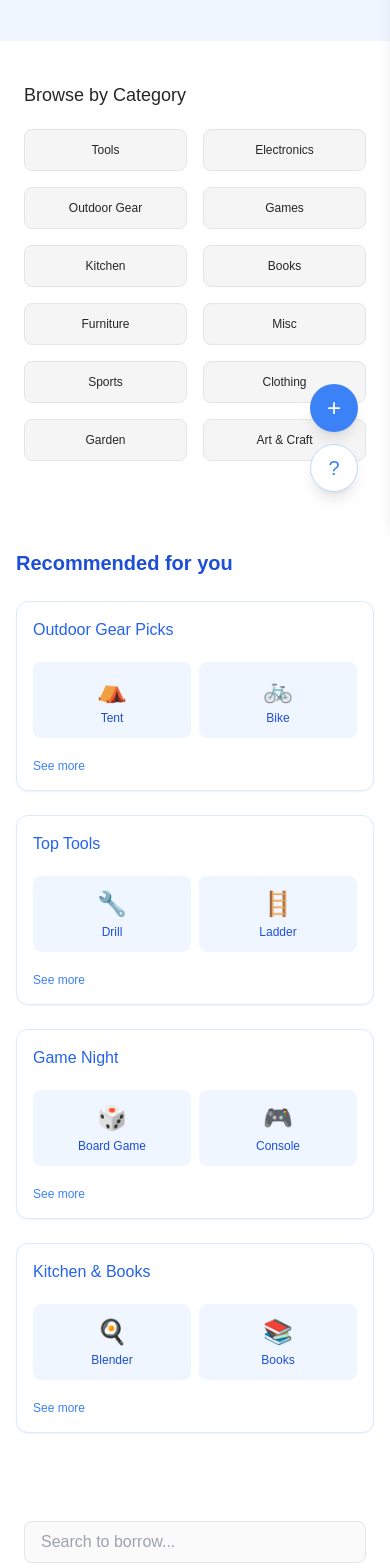
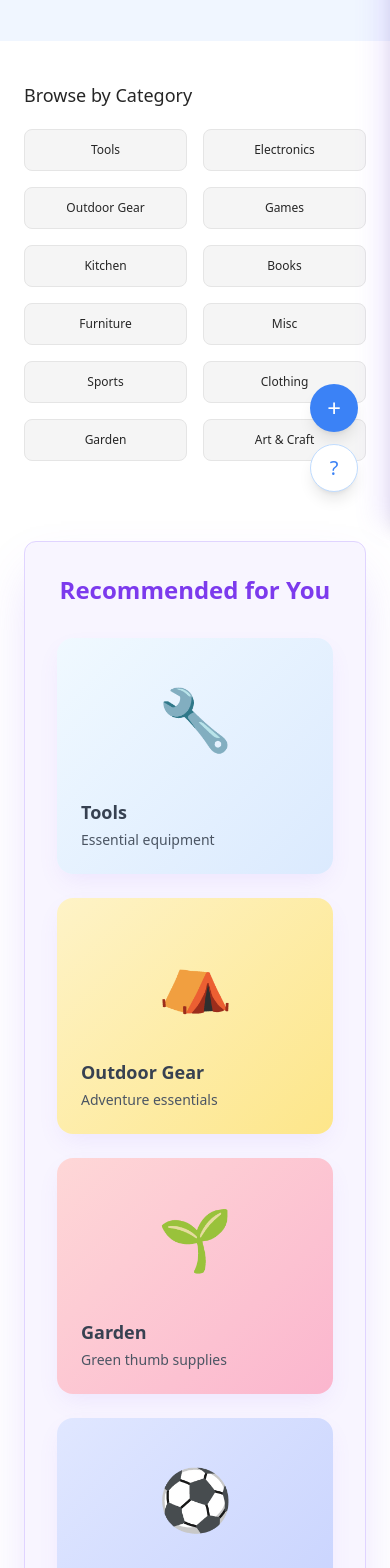
Before and after one commit to Abheerraj/nextjstemp, a Next.js app: page / in a window 390 px wide. Shown: the part 320-1888 px from the top of the page. Built offline with nearby package versions, Linux system fonts and the light colour scheme.

Commit message:
dark mode and design
fdgd

```diff
--- /dev/null
+++ b/app/components/settingsidebar.tsx
@@ -0,0 +1,106 @@
+"use client";
+
+import { useDarkMode } from "../context/DarkModeContext";
+
+interface SettingsSidebarProps {
+  isOpen: boolean;
+  onClose: () => void;
+}
+
+export default function SettingsSidebar({ isOpen, onClose }: SettingsSidebarProps) {
+  const { isDarkMode, toggleDarkMode } = useDarkMode();
+
+  return (
+    <>
+      {/* Backdrop */}
+      {isOpen && (
+        <div
+          className="fixed inset-0 bg-black bg-opacity-50 z-40 transition-opacity duration-300"
+          onClick={onClose}
+        />
+      )}
+
+      {/* Sidebar */}
+      <div
+        className={`fixed top-0 right-0 h-full w-80 shadow-2xl z-50 transform transition-transform duration-300 ease-in-out ${
+          isOpen ? "translate-x-0" : "translate-x-full"
+        } ${isDarkMode ? 'bg-gray-900' : 'bg-white'}`}
+        style={{
+          boxShadow: "-10px 0 25px rgba(139, 92, 246, 0.15)",
+        }}
+      >
+        {/* Header */}
+        <div
+          className={`p-6 border-b ${isDarkMode ? 'border-gray-700' : 'border-purple-100'}`}
+          style={{
+            background: isDarkMode
+              ? "linear-gradient(135deg, #1f1f23 0%, #2d1b3d 100%)"
+              : "linear-gradient(135deg, #f8f5ff 0%, #f0f4ff 100%)",
+          }}
+        >
+          <div className="flex justify-between items-center">
+            <h2
+              className="text-xl font-semibold"
+              style={{ color: isDarkMode ? "#c084fc" : "#7c3aed" }}
+            >
+              Appearance
+            </h2>
+            <button
+              onClick={onClose}
+              className={`p-2 rounded-full transition-colors duration-200 ${
+                isDarkMode ? 'hover:bg-purple-800' : 'hover:bg-purple-100'
+              }`}
+              style={{ color: isDarkMode ? "#c084fc" : "#7c3aed" }}
+            >
+              <svg
+                className="w-5 h-5"
+                fill="none"
+                stroke="currentColor"
+                viewBox="0 0 24 24"
+              >
+                <path
+                  strokeLinecap="round"
+                  strokeLinejoin="round"
+                  strokeWidth={2}
+                  d="M6 18L18 6M6 6l12 12"
+                />
+              </svg>
+            </button>
+          </div>
+        </div>
+
+        {/* Content */}
+        <div className="p-6">
+          {/* Dark Mode Toggle */}
+          <div className={`p-4 rounded-lg transition-colors duration-200 ${
+            isDarkMode ? 'hover:bg-gray-800' : 'hover:bg-purple-50'
+          }`}>
+            <div className="flex items-center justify-between">
+              <div className="flex items-center space-x-3">
+                <span className="text-2xl">🌙</span>
+                <div>
+                  <span className={`text-lg font-medium ${
+                    isDarkMode ? 'text-white' : 'text-neutral-800'
+                  }`}>Dark Mode</span>
+                  <p className={`text-sm ${
+                    isDarkMode ? 'text-gray-400' : 'text-neutral-500'
+                  }`}>Switch to dark theme</p>
+                </div>
+              </div>
+              <button
+                onClick={toggleDarkMode}
+                className={`w-14 h-7 rounded-full relative transition-colors duration-200 ${
+                  isDarkMode ? 'bg-purple-500' : 'bg-gray-300'
+                }`}
+              >
+                <div className={`w-5 h-5 bg-white rounded-full absolute top-1 transition-transform duration-200 ${
+                  isDarkMode ? 'translate-x-7' : 'translate-x-1'
+                }`}></div>
+              </button>
+            </div>
+          </div>
+        </div>
+      </div>
+    </>
+  );
+}
--- /dev/null
+++ b/app/context/DarkModeContext.tsx
@@ -0,0 +1,42 @@
+"use client";
+
+import { createContext, useContext, useState, useEffect, ReactNode } from "react";
+
+interface DarkModeContextType {
+  isDarkMode: boolean;
+  toggleDarkMode: () => void;
+}
+
+const DarkModeContext = createContext<DarkModeContextType | undefined>(undefined);
+
+export const useDarkMode = () => {
+  const context = useContext(DarkModeContext);
+  if (!context) {
+    throw new Error("useDarkMode must be used within a DarkModeProvider");
+  }
+  return context;
+};
+
+export const DarkModeProvider = ({ children }: { children: ReactNode }) => {
+  const [isDarkMode, setIsDarkMode] = useState(false);
+
+  useEffect(() => {
+    // Load dark mode preference from localStorage
+    const savedMode = localStorage.getItem("darkMode");
+    if (savedMode) {
+      setIsDarkMode(JSON.parse(savedMode));
+    }
+  }, []);
+
+  const toggleDarkMode = () => {
+    const newMode = !isDarkMode;
+    setIsDarkMode(newMode);
+    localStorage.setItem("darkMode", JSON.stringify(newMode));
+  };
+
+  return (
+    <DarkModeContext.Provider value={{ isDarkMode, toggleDarkMode }}>
+      {children}
+    </DarkModeContext.Provider>
+  );
+};
--- a/app/layout.tsx
+++ b/app/layout.tsx
@@ -1,22 +1,12 @@
 import type { Metadata } from "next";
-import { Geist, Geist_Mono } from "next/font/google";
 import "./globals.css";
 import NavigationBar from "./components/NavigationBar";
 import ChatWidget from "./components/ChatWidget";
-
-const geistSans = Geist({
-  variable: "--font-geist-sans",
-  subsets: ["latin"],
-});
-
-const geistMono = Geist_Mono({
-  variable: "--font-geist-mono",
-  subsets: ["latin"],
-});
+import { DarkModeProvider } from "./context/DarkModeContext";
 
 export const metadata: Metadata = {
-  title: "Create Next App",
-  description: "Generated by create next app",
+  title: "Lendly - Share and Borrow with Your Community",
+  description: "Share what you own, borrow what you need. Connect with your community to save money and reduce waste.",
 };
 
 export default function RootLayout({
@@ -24,9 +14,8 @@ export default function RootLayout({
 }: Readonly<{ children: React.ReactNode }>) {
   return (
     <html lang="en">
-      <body
-        className={`${geistSans.variable} ${geistMono.variable} antialiased relative`}
-      >
+      <body className="antialiased relative font-sans">
+        <DarkModeProvider>
           {/* Persistent Navigation Bar */}
           <NavigationBar />
 
@@ -34,12 +23,13 @@ export default function RootLayout({
           <main>{children}</main>
 
           {/* Footer */}
-        <footer className="bg-white py-5 text-center text-xs text-neutral-400 border-t border-neutral-200">
+          <footer className="py-5 text-center text-xs text-white border-t border-neutral-200" style={{ backgroundColor: "#0B132B" }}>
             Powered by Next.js · Built for generous neighbours 🤝
           </footer>
 
           {/* Chat Widget (plus and question mark buttons, with chat sidebar) */}
           <ChatWidget />
+        </DarkModeProvider>
       </body>
     </html>
   );
--- a/app/page.tsx
+++ b/app/page.tsx
@@ -1,17 +1,29 @@
 "use client";
 
+import { useDarkMode } from "./context/DarkModeContext";
+
 export default function Home() {
+  const { isDarkMode } = useDarkMode();
+
   return (
-    <div className="min-h-screen bg-white text-neutral-800 font-inter">
+    <div className={`min-h-screen font-inter ${
+      isDarkMode ? 'bg-gray-900 text-white' : 'bg-white text-neutral-800'
+    }`}>
       {/* Hero Section */}
       <section
         className="py-20 px-6 text-center"
-        style={{ backgroundColor: "#f0f6ff" }}
+        style={{
+          backgroundColor: isDarkMode ? "#1a1a1a" : "#f0f6ff"
+        }}
       >
-        <h1 className="text-3xl sm:text-4xl font-semibold mb-3 text-blue-700">
+        <h1 className={`text-3xl sm:text-4xl font-semibold mb-3 ${
+          isDarkMode ? 'text-purple-300' : 'text-blue-700'
+        }`}>
           Welcome to Lendly
         </h1>
-        <p className="text-base sm:text-lg max-w-xl mx-auto text-blue-900/70">
+        <p className={`text-base sm:text-lg max-w-xl mx-auto ${
+          isDarkMode ? 'text-purple-200' : 'text-blue-900/70'
+        }`}>
           Share what you own, borrow what you need. Connect with your community
           to save money and reduce waste.
         </p>
@@ -19,7 +31,9 @@ export default function Home() {
 
       {/* Categories Section */}
       <section className="px-6 py-10 max-w-6xl mx-auto">
-        <h2 className="text-lg font-medium mb-5 text-neutral-800">
+        <h2 className={`text-lg font-medium mb-5 ${
+          isDarkMode ? 'text-white' : 'text-neutral-800'
+        }`}>
           Browse by Category
         </h2>
         <div className="grid grid-cols-2 sm:grid-cols-4 lg:grid-cols-6 gap-4 text-center text-xs">
@@ -39,7 +53,11 @@ export default function Home() {
           ].map((cat) => (
             <div
               key={cat}
-              className="p-3 bg-neutral-100 rounded-lg border border-neutral-200 hover:bg-blue-50 hover:border-blue-200 cursor-pointer transition"
+              className={`p-3 rounded-lg border cursor-pointer transition ${
+                isDarkMode
+                  ? 'bg-gray-800 border-gray-700 hover:bg-gray-700 hover:border-purple-500 text-white'
+                  : 'bg-neutral-100 border-neutral-200 hover:bg-blue-50 hover:border-blue-200'
+              }`}
             >
               {cat}
             </div>
@@ -48,96 +66,156 @@ export default function Home() {
       </section>
 
       {/* Recommendations Section */}
-      <section className="max-w-6xl mx-auto px-4 py-12">
-        <h2 className="text-xl font-semibold mb-6 text-blue-700">
-          Recommended for you
+      <section className="px-6 py-10 max-w-6xl mx-auto">
+        <div
+          className="rounded-xl border shadow-2xl p-8"
+          style={{
+            backgroundColor: isDarkMode ? "#1f1f23" : "#f8f5ff",
+            borderColor: isDarkMode ? "#374151" : "#e0d4ff",
+            boxShadow: isDarkMode
+              ? "0 25px 50px -12px rgba(139, 92, 246, 0.4)"
+              : "0 25px 50px -12px rgba(139, 92, 246, 0.25)",
+          }}
+        >
+          <h2
+            className="text-2xl font-semibold mb-8 text-center"
+            style={{ color: isDarkMode ? "#c084fc" : "#7c3aed" }}
+          >
+            Recommended for You
           </h2>
+
           <div className="grid grid-cols-1 sm:grid-cols-2 lg:grid-cols-4 gap-6">
-          {/* Card 1 */}
-          <div className="bg-white rounded-xl border border-blue-100 shadow-sm p-4 flex flex-col gap-3">
-            <span className="font-medium text-blue-600 mb-2">
-              Outdoor Gear Picks
-            </span>
-            <div className="grid grid-cols-2 gap-2">
-              <div className="bg-blue-50 rounded-lg flex flex-col items-center justify-center p-3">
-                <span className="text-2xl">⛺</span>
-                <span className="text-xs mt-1 text-blue-700">Tent</span>
+            {[
+              {
+                title: "Tools",
+                subtitle: "Essential equipment",
+                image: "🔧",
+                gradient: isDarkMode
+                  ? "linear-gradient(135deg, #374151 0%, #4b5563 100%)"
+                  : "linear-gradient(135deg, #f0f9ff 0%, #dbeafe 100%)",
+                hoverGradient: isDarkMode
+                  ? "linear-gradient(135deg, #4b5563 0%, #6b7280 100%)"
+                  : "linear-gradient(135deg, #dbeafe 0%, #bfdbfe 100%)"
+              },
+              {
+                title: "Outdoor Gear",
+                subtitle: "Adventure essentials",
+                image: "⛺",
+                gradient: isDarkMode
+                  ? "linear-gradient(135deg, #78350f 0%, #92400e 100%)"
+                  : "linear-gradient(135deg, #fef3c7 0%, #fde68a 100%)",
+                hoverGradient: isDarkMode
+                  ? "linear-gradient(135deg, #92400e 0%, #a16207 100%)"
+                  : "linear-gradient(135deg, #fde68a 0%, #fcd34d 100%)"
+              },
+              {
+                title: "Garden",
+                subtitle: "Green thumb supplies",
+                image: "🌱",
+                gradient: isDarkMode
+                  ? "linear-gradient(135deg, #7f1d1d 0%, #991b1b 100%)"
+                  : "linear-gradient(135deg, #fed7d7 0%, #fbb6ce 100%)",
+                hoverGradient: isDarkMode
+                  ? "linear-gradient(135deg, #991b1b 0%, #b91c1c 100%)"
+                  : "linear-gradient(135deg, #fbb6ce 0%, #f687b3 100%)"
+              },
+              {
+                title: "Sports",
+                subtitle: "Active lifestyle gear",
+                image: "⚽",
+                gradient: isDarkMode
+                  ? "linear-gradient(135deg, #3730a3 0%, #4338ca 100%)"
+                  : "linear-gradient(135deg, #e0e7ff 0%, #c7d2fe 100%)",
+                hoverGradient: isDarkMode
+                  ? "linear-gradient(135deg, #4338ca 0%, #4f46e5 100%)"
+                  : "linear-gradient(135deg, #c7d2fe 0%, #a5b4fc 100%)"
+              }
+            ].map((item, index) => (
+              <div
+                key={index}
+                className="group relative overflow-hidden rounded-2xl cursor-pointer transition-all duration-300 hover:scale-105"
+                style={{
+                  background: item.gradient,
+                  boxShadow: "0 10px 25px -5px rgba(139, 92, 246, 0.1)",
+                }}
+                onMouseEnter={(e) => {
+                  e.currentTarget.style.background = item.hoverGradient;
+                  e.currentTarget.style.boxShadow = "0 20px 40px -10px rgba(139, 92, 246, 0.3)";
+                }}
+                onMouseLeave={(e) => {
+                  e.currentTarget.style.background = item.gradient;
+                  e.currentTarget.style.boxShadow = "0 10px 25px -5px rgba(139, 92, 246, 0.1)";
+                }}
+              >
+                {/* Image/Icon Area */}
+                <div className="h-40 flex items-center justify-center text-6xl p-6">
+                  {item.image}
                 </div>
-              <div className="bg-blue-50 rounded-lg flex flex-col items-center justify-center p-3">
-                <span className="text-2xl">🚲</span>
-                <span className="text-xs mt-1 text-blue-700">Bike</span>
+
+                {/* Content Area */}
+                <div className="p-6 pt-0">
+                  <h3
+                    className={`text-lg font-semibold mb-1 group-hover:text-white transition-colors duration-300 ${
+                      isDarkMode ? 'text-white' : 'text-gray-700'
+                    }`}
+                  >
+                    {item.title}
+                  </h3>
+                  <p
+                    className={`text-sm group-hover:text-white/90 transition-colors duration-300 ${
+                      isDarkMode ? 'text-gray-300' : 'text-gray-600'
+                    }`}
+                  >
+                    {item.subtitle}
+                  </p>
                 </div>
+
+                {/* Hover Overlay */}
+                <div className="absolute inset-0 bg-gradient-to-br from-purple-600/0 to-purple-900/0 group-hover:from-purple-600/20 group-hover:to-purple-900/40 transition-all duration-300 rounded-2xl"></div>
               </div>
-            <button className="mt-2 text-xs text-blue-500 hover:underline self-start">
-              See more
-            </button>
-          </div>
-          {/* Card 2 */}
-          <div className="bg-white rounded-xl border border-blue-100 shadow-sm p-4 flex flex-col gap-3">
-            <span className="font-medium text-blue-600 mb-2">Top Tools</span>
-            <div className="grid grid-cols-2 gap-2">
-              <div className="bg-blue-50 rounded-lg flex flex-col items-center justify-center p-3">
-                <span className="text-2xl">🔧</span>
-                <span className="text-xs mt-1 text-blue-700">Drill</span>
-              </div>
-              <div className="bg-blue-50 rounded-lg flex flex-col items-center justify-center p-3">
-                <span className="text-2xl">🪜</span>
-                <span className="text-xs mt-1 text-blue-700">Ladder</span>
-              </div>
-            </div>
-            <button className="mt-2 text-xs text-blue-500 hover:underline self-start">
-              See more
-            </button>
-          </div>
-          {/* Card 3 */}
-          <div className="bg-white rounded-xl border border-blue-100 shadow-sm p-4 flex flex-col gap-3">
-            <span className="font-medium text-blue-600 mb-2">Game Night</span>
-            <div className="grid grid-cols-2 gap-2">
-              <div className="bg-blue-50 rounded-lg flex flex-col items-center justify-center p-3">
-                <span className="text-2xl">🎲</span>
-                <span className="text-xs mt-1 text-blue-700">Board Game</span>
-              </div>
-              <div className="bg-blue-50 rounded-lg flex flex-col items-center justify-center p-3">
-                <span className="text-2xl">🎮</span>
-                <span className="text-xs mt-1 text-blue-700">Console</span>
-              </div>
-            </div>
-            <button className="mt-2 text-xs text-blue-500 hover:underline self-start">
-              See more
-            </button>
-          </div>
-          {/* Card 4 */}
-          <div className="bg-white rounded-xl border border-blue-100 shadow-sm p-4 flex flex-col gap-3">
-            <span className="font-medium text-blue-600 mb-2">
-              Kitchen & Books
-            </span>
-            <div className="grid grid-cols-2 gap-2">
-              <div className="bg-blue-50 rounded-lg flex flex-col items-center justify-center p-3">
-                <span className="text-2xl">🍳</span>
-                <span className="text-xs mt-1 text-blue-700">Blender</span>
-              </div>
-              <div className="bg-blue-50 rounded-lg flex flex-col items-center justify-center p-3">
-                <span className="text-2xl">📚</span>
-                <span className="text-xs mt-1 text-blue-700">Books</span>
-              </div>
-            </div>
-            <button className="mt-2 text-xs text-blue-500 hover:underline self-start">
-              See more
-            </button>
+            ))}
           </div>
         </div>
       </section>
 
-      {/* Search & Items */}
-      <div className="px-6 py-10 max-w-6xl mx-auto flex flex-col items-center gap-10">
-        {/* Search */}
+      {/* Search & Items Box */}
+      <div className="px-6 py-10 max-w-6xl mx-auto">
+        <div
+          className="rounded-xl border shadow-2xl p-8"
+          style={{
+            backgroundColor: isDarkMode ? "#1f1f23" : "#f8f5ff",
+            borderColor: isDarkMode ? "#374151" : "#e0d4ff",
+            boxShadow: isDarkMode
+              ? "0 25px 50px -12px rgba(139, 92, 246, 0.4)"
+              : "0 25px 50px -12px rgba(139, 92, 246, 0.25)",
+          }}
+        >
+          {/* Centered Title */}
+          <h2
+            className="text-2xl font-semibold mb-8 text-center"
+            style={{ color: isDarkMode ? "#c084fc" : "#7c3aed" }}
+          >
+            Find Items to Borrow
+          </h2>
+
+          {/* Centered Search */}
+          <div className="flex justify-center mb-8">
             <input
               type="text"
               placeholder="Search to borrow..."
-          className="border border-neutral-200 rounded-lg px-4 py-2 w-full max-w-2xl text-base bg-neutral-50 focus:outline-none focus:ring-2 focus:ring-blue-400 transition"
+              className={`border rounded-lg px-6 py-3 w-full max-w-2xl text-base focus:outline-none focus:ring-4 transition-all duration-300 shadow-lg hover:scale-105 hover:shadow-xl ${
+                isDarkMode
+                  ? 'bg-gray-800 text-white border-gray-600 focus:ring-purple-400 placeholder-gray-400'
+                  : 'bg-white text-neutral-800 border-purple-200 focus:ring-purple-300 placeholder-gray-500'
+              }`}
+              style={{
+                boxShadow: "0 10px 15px -3px rgba(139, 92, 246, 0.1)",
+              }}
             />
+          </div>
+
           {/* Items Grid */}
-        <div className="grid grid-cols-1 sm:grid-cols-2 lg:grid-cols-3 gap-6 w-full">
+          <div className="grid grid-cols-1 sm:grid-cols-2 lg:grid-cols-3 gap-6">
             {[
               { emoji: "🔧", item: "Drill", owner: "John", distance: "300m" },
               { emoji: "🚲", item: "Bike", owner: "Alice", distance: "1.2km" },
@@ -148,23 +226,57 @@ export default function Home() {
             ].map(({ emoji, item, owner, distance }) => (
               <div
                 key={item}
-              className="flex flex-col gap-2 p-4 bg-white border border-neutral-200 rounded-xl shadow-sm hover:shadow-md transition"
+                className={`flex flex-col gap-2 p-4 border rounded-xl shadow-lg hover:shadow-xl hover:scale-105 transition-all duration-300 cursor-pointer ${
+                  isDarkMode
+                    ? 'bg-gray-800 border-gray-600'
+                    : 'bg-white border-purple-200'
+                }`}
+                style={{
+                  boxShadow: "0 10px 15px -3px rgba(139, 92, 246, 0.1)",
+                }}
               >
                 <div className="flex justify-between items-center">
                   <span className="text-xl">{emoji}</span>
-                <span className="text-base font-medium">{item}</span>
-                <span className="text-xs text-neutral-400">— {owner}</span>
+                  <span className={`text-base font-medium ${
+                    isDarkMode ? 'text-white' : 'text-neutral-800'
+                  }`}>{item}</span>
+                  <span className={`text-xs ${
+                    isDarkMode ? 'text-gray-400' : 'text-neutral-400'
+                  }`}>— {owner}</span>
                 </div>
                 {/* Photo box */}
-              <div className="bg-neutral-100 rounded-lg h-32 w-full flex items-center justify-center text-neutral-300 text-xs">
+                <div
+                  className="rounded-lg h-32 w-full flex items-center justify-center text-xs"
+                  style={{
+                    backgroundColor: isDarkMode ? "#374151" : "#faf5ff",
+                    color: isDarkMode ? "#c084fc" : "#a855f7",
+                  }}
+                >
                   Photo Preview
                 </div>
                 {/* Distance and Details */}
                 <div className="flex justify-between items-center mt-1">
-                <span className="text-xs text-neutral-500">
+                  <span className={`text-xs ${
+                    isDarkMode ? 'text-gray-400' : 'text-neutral-500'
+                  }`}>
                     📍 {distance} away
                   </span>
-                <button className="bg-blue-500 hover:bg-blue-600 text-white text-xs px-3 py-1 rounded-full transition">
+                  <button
+                    className={`text-white text-xs px-3 py-1 rounded-full transition-all duration-200 shadow-md hover:shadow-lg ${
+                      isDarkMode ? 'hover:bg-purple-600' : 'hover:bg-purple-700'
+                    }`}
+                    style={{
+                      backgroundColor: isDarkMode ? "#7c3aed" : "#8b5cf6",
+                    }}
+                    onMouseEnter={(e) => {
+                      const target = e.target as HTMLButtonElement;
+                      target.style.backgroundColor = isDarkMode ? "#6d28d9" : "#7c3aed";
+                    }}
+                    onMouseLeave={(e) => {
+                      const target = e.target as HTMLButtonElement;
+                      target.style.backgroundColor = isDarkMode ? "#7c3aed" : "#8b5cf6";
+                    }}
+                  >
                     Details
                   </button>
                 </div>
@@ -172,15 +284,34 @@ export default function Home() {
             ))}
           </div>
         </div>
+      </div>
 
       {/* Global Background Blobs & Gradients */}
-      <div className="fixed left-0 top-0 h-full w-2 bg-gradient-to-b from-blue-100 via-pink-100 to-transparent opacity-40 -z-10" />
-      <div className="fixed right-0 top-0 h-full w-2 bg-gradient-to-t from-green-100 via-blue-100 to-transparent opacity-40 -z-10" />
-      <div className="absolute top-0 left-0 w-64 h-64 bg-blue-100 rounded-full blur-2xl opacity-40 -z-10" />
-      <div className="absolute bottom-0 right-0 w-72 h-72 bg-pink-100 rounded-full blur-2xl opacity-30 -z-10" />
-      <div className="absolute top-24 right-1/3 w-56 h-56 bg-yellow-100 rounded-full blur-2xl opacity-30 -z-10" />
-      <div className="absolute bottom-24 left-1/4 w-40 h-40 bg-green-100 rounded-full blur-2xl opacity-30 -z-10" />
-      <div className="absolute top-1/2 left-0 w-32 h-32 bg-purple-100 rounded-full blur-2xl opacity-30 -z-10" />
+      <div className={`fixed left-0 top-0 h-full w-2 opacity-40 -z-10 ${
+        isDarkMode
+          ? 'bg-gradient-to-b from-purple-900 via-purple-800 to-transparent'
+          : 'bg-gradient-to-b from-blue-100 via-pink-100 to-transparent'
+      }`} />
+      <div className={`fixed right-0 top-0 h-full w-2 opacity-40 -z-10 ${
+        isDarkMode
+          ? 'bg-gradient-to-t from-purple-900 via-purple-800 to-transparent'
+          : 'bg-gradient-to-t from-green-100 via-blue-100 to-transparent'
+      }`} />
+      <div className={`absolute top-0 left-0 w-64 h-64 rounded-full blur-2xl opacity-40 -z-10 ${
+        isDarkMode ? 'bg-purple-900' : 'bg-blue-100'
+      }`} />
+      <div className={`absolute bottom-0 right-0 w-72 h-72 rounded-full blur-2xl opacity-30 -z-10 ${
+        isDarkMode ? 'bg-purple-800' : 'bg-pink-100'
+      }`} />
+      <div className={`absolute top-24 right-1/3 w-56 h-56 rounded-full blur-2xl opacity-30 -z-10 ${
+        isDarkMode ? 'bg-purple-700' : 'bg-yellow-100'
+      }`} />
+      <div className={`absolute bottom-24 left-1/4 w-40 h-40 rounded-full blur-2xl opacity-30 -z-10 ${
+        isDarkMode ? 'bg-purple-600' : 'bg-green-100'
+      }`} />
+      <div className={`absolute top-1/2 left-0 w-32 h-32 rounded-full blur-2xl opacity-30 -z-10 ${
+        isDarkMode ? 'bg-purple-500' : 'bg-purple-100'
+      }`} />
     </div>
   );
 }
```
Also changed, not shown: app/components/NavigationBar.tsx (+21 -0 lines). Lines whose indentation alone changed are shown as unchanged.
